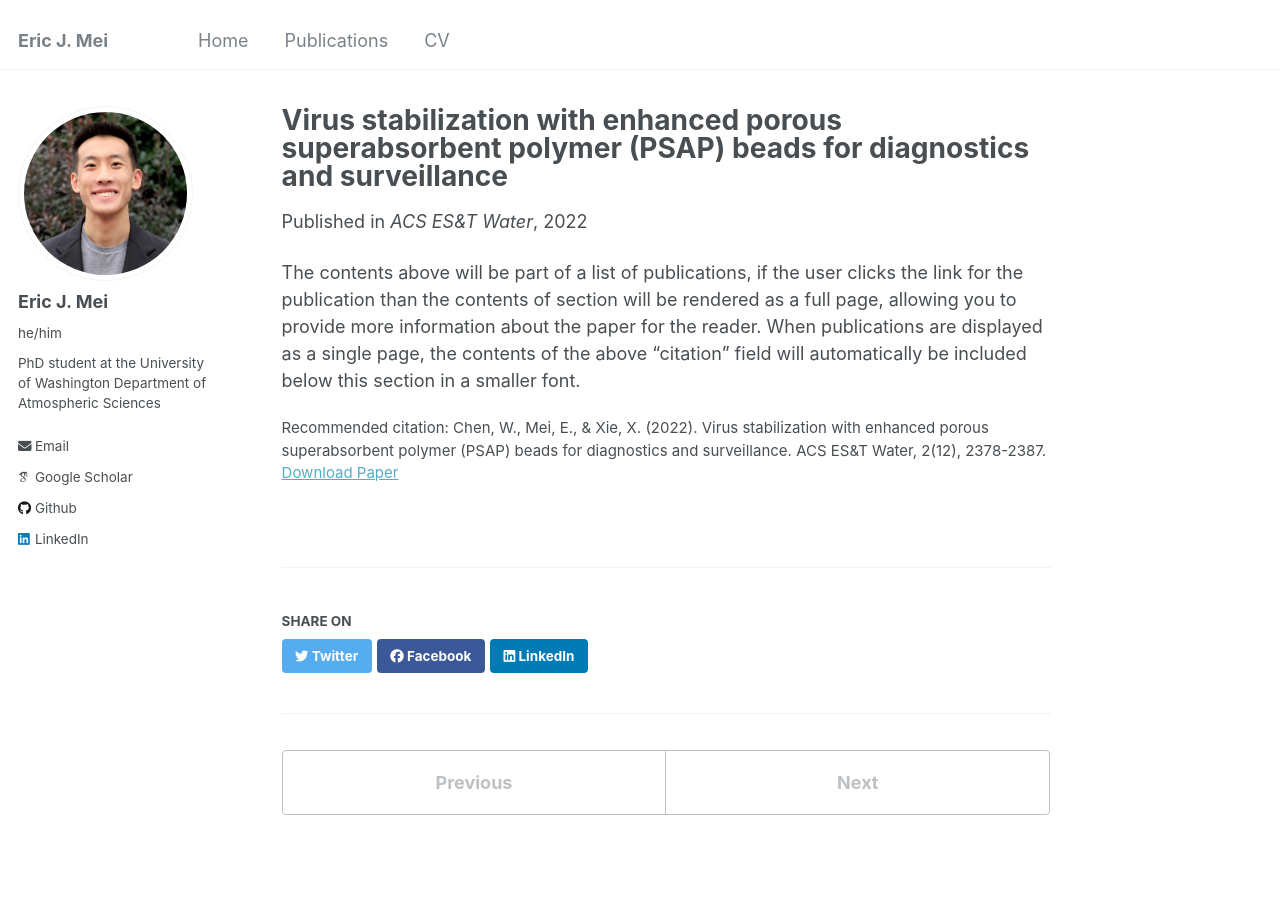
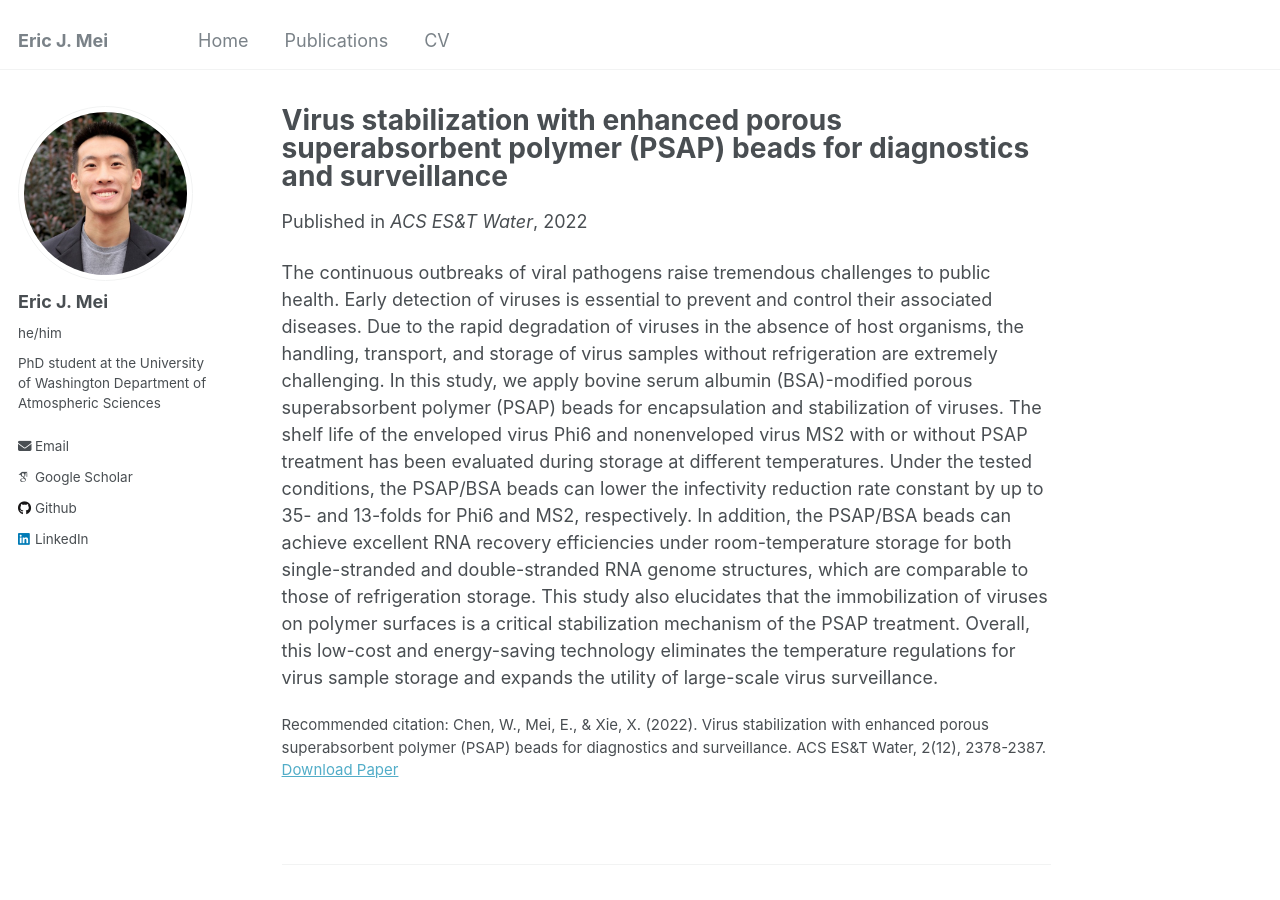
Before and after one commit to ericjmei/ericjmei.github.io, a Jekyll site: the page built from _publications/2022-10-13-Virus-stabilization-with-enhanced-porous-superabsorbent-polymer-(PSAP)-beads-for-diagnostics-and-surveillance.md, in a window 1280 px wide and 900 px high. Built offline with Jekyll 4.4.1, drawn with Linux system fonts in a browser that asks for light colours; some web fonts are replaced.

Commit message:
Update 2022-10-13-Virus-stabilization-with-enhanced-porous-superabsorbent-polymer-(PSAP)-beads-for-diagnostics-and-surveillance.md

```diff
--- a/_publications/2022-10-13-Virus-stabilization-with-enhanced-porous-superabsorbent-polymer-(PSAP)-beads-for-diagnostics-and-surveillance.md
+++ b/_publications/2022-10-13-Virus-stabilization-with-enhanced-porous-superabsorbent-polymer-(PSAP)-beads-for-diagnostics-and-surveillance.md
@@ -9,4 +9,4 @@ paperurl: 'https://pubs.acs.org/doi/full/10.1021/acsestwater.2c00239'
 citation: 'Chen, W., Mei, E., & Xie, X. (2022). Virus stabilization with enhanced porous superabsorbent polymer (PSAP) beads for diagnostics and surveillance. ACS ES&T Water, 2(12), 2378-2387.'
 ---
 
-The contents above will be part of a list of publications, if the user clicks the link for the publication than the contents of section will be rendered as a full page, allowing you to provide more information about the paper for the reader. When publications are displayed as a single page, the contents of the above "citation" field will automatically be included below this section in a smaller font.
+The continuous outbreaks of viral pathogens raise tremendous challenges to public health. Early detection of viruses is essential to prevent and control their associated diseases. Due to the rapid degradation of viruses in the absence of host organisms, the handling, transport, and storage of virus samples without refrigeration are extremely challenging. In this study, we apply bovine serum albumin (BSA)-modified porous superabsorbent polymer (PSAP) beads for encapsulation and stabilization of viruses. The shelf life of the enveloped virus Phi6 and nonenveloped virus MS2 with or without PSAP treatment has been evaluated during storage at different temperatures. Under the tested conditions, the PSAP/BSA beads can lower the infectivity reduction rate constant by up to 35- and 13-folds for Phi6 and MS2, respectively. In addition, the PSAP/BSA beads can achieve excellent RNA recovery efficiencies under room-temperature storage for both single-stranded and double-stranded RNA genome structures, which are comparable to those of refrigeration storage. This study also elucidates that the immobilization of viruses on polymer surfaces is a critical stabilization mechanism of the PSAP treatment. Overall, this low-cost and energy-saving technology eliminates the temperature regulations for virus sample storage and expands the utility of large-scale virus surveillance.
```
